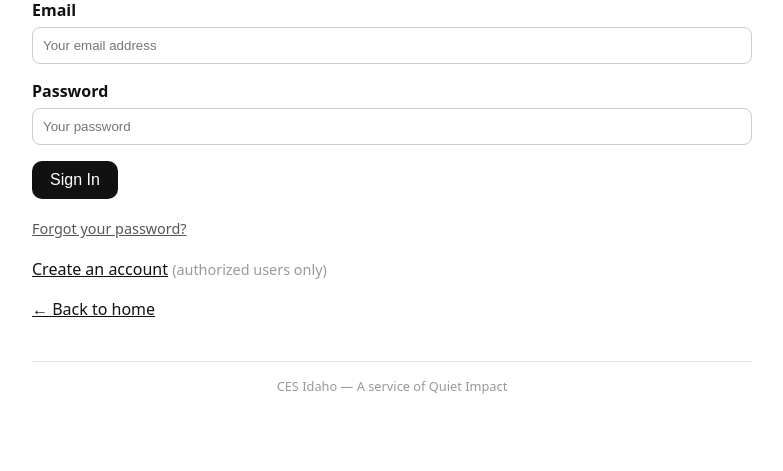
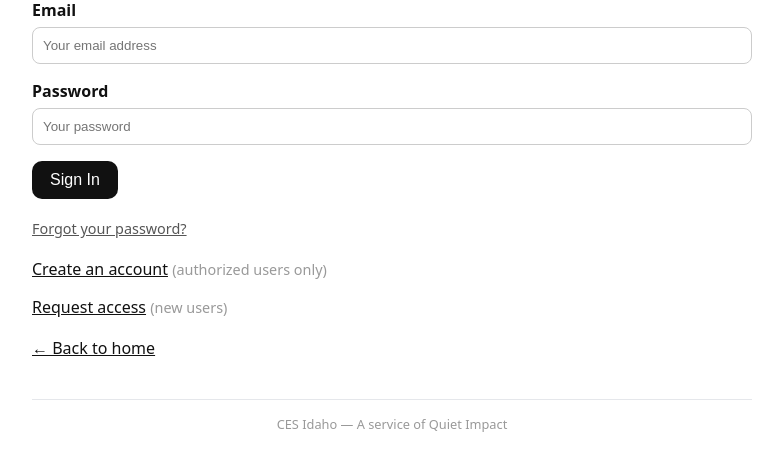
Before and after one commit to BillBrieferServer/ces-api, a FastAPI app: page /auth/login in a window 1280 px wide. Shown: the part 156-627 px from the top of the page, without its empty margins (248-1031 px from the left). Run offline with FastAPI, Linux system fonts and the light colour scheme.

Commit message:
Add Request Access page on login - emails admin for approval

```diff
--- a/main.py
+++ b/main.py
@@ -369,6 +369,31 @@ async def admin_users_demote(request: Request, email: str = Form(...), csrf_toke
     _save_admin_emails(admins)
     return RedirectResponse(url=f"/admin/users?success=Admin+removed+from+{email}", status_code=302)
 
+# --- Request Access ---
+@app.get("/auth/request-access")
+async def request_access_page(request: Request):
+    return templates.TemplateResponse("auth/request_access.html", {"request": request})
+
+@app.post("/auth/request-access")
+async def request_access_submit(request: Request, name: str = Form(""), email: str = Form(""), csrf_token: str = Form("")):
+    if not _require_csrf(request, csrf_token):
+        return templates.TemplateResponse("auth/request_access.html", {"request": request, "error": "Invalid request. Please try again."})
+    name = name.strip()
+    email = email.strip().lower()
+    if not name or not email or "@" not in email:
+        return templates.TemplateResponse("auth/request_access.html", {"request": request, "error": "Please enter both your name and a valid email."})
+    from auth.auth_email import send_email
+    from datetime import datetime
+    body = f"""New access request for CES Idaho:
+
+Name:  {name}
+Email: {email}
+Time:  {datetime.utcnow().strftime("%Y-%m-%d %H:%M UTC")}
+
+To approve, log in to https://ces.quietimpact.ai/admin/users and add this email to the authorized users list."""
+    send_email("steve@quietimpact.ai", f"CES Access Request: {name} ({email})", body)
+    return templates.TemplateResponse("auth/request_access.html", {"request": request, "success": True})
+
 # --- SPA Fallback ---
 @app.get("/")
 @app.get("/{path:path}")
--- a/templates/auth/login.html
+++ b/templates/auth/login.html
@@ -66,6 +66,10 @@
       <a href="/auth/register" style="color:#111;font-weight:500">Create an account</a> <span style="color:#999;font-size:0.9em;">(authorized users only)</span>
     </p>
 
+    <p style="margin-top:8px;">
+      <a href="/auth/request-access" style="color:#111;font-weight:500">Request access</a> <span style="color:#999;font-size:0.9em;">(new users)</span>
+    </p>
+
     <p style="margin-top:18px;">
       <a href="/" style="color:#111">← Back to home</a>
     </p>
```
Also changed, not shown: templates/auth/request_access.html (added, +70 -0 lines).
